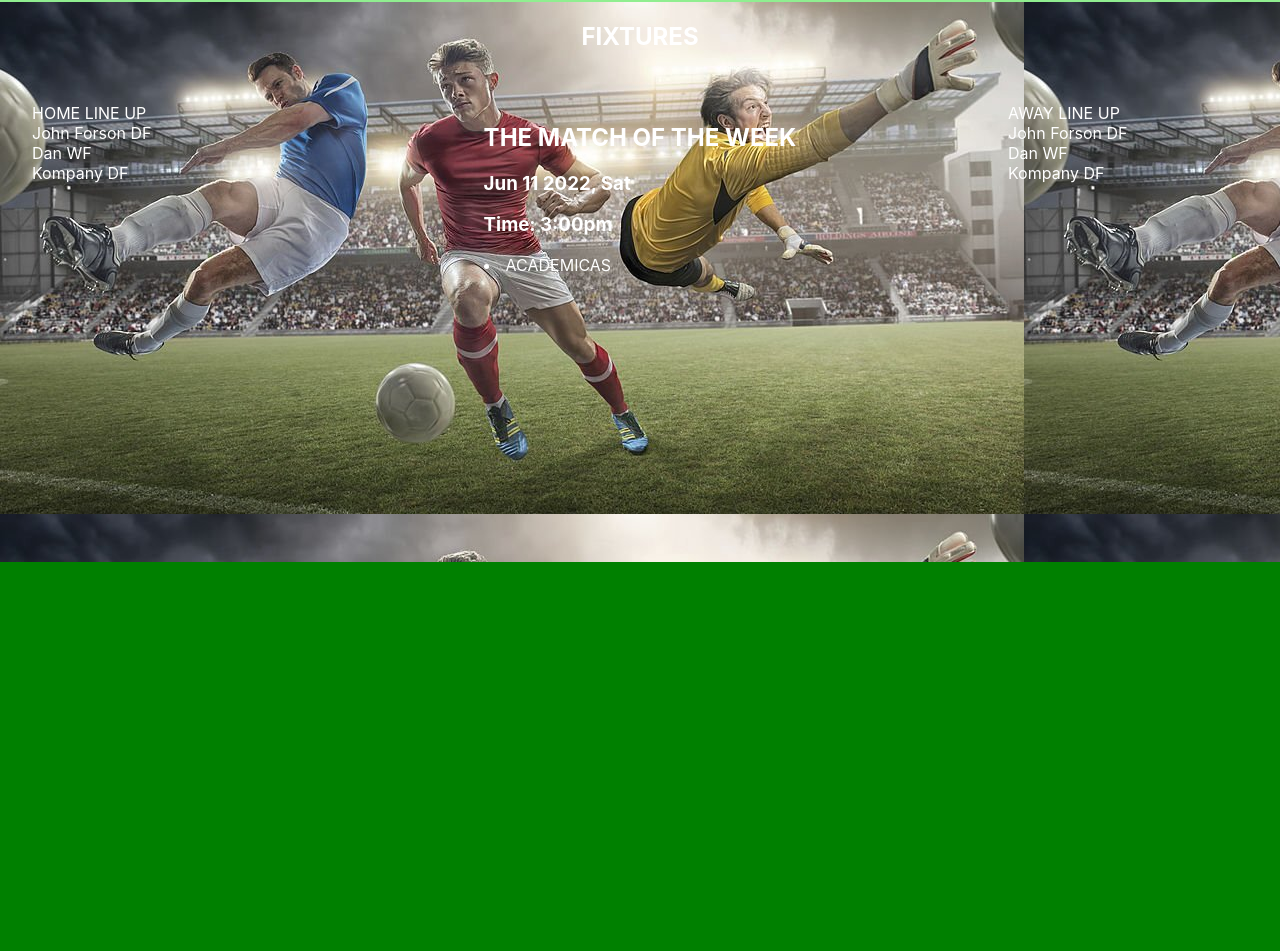
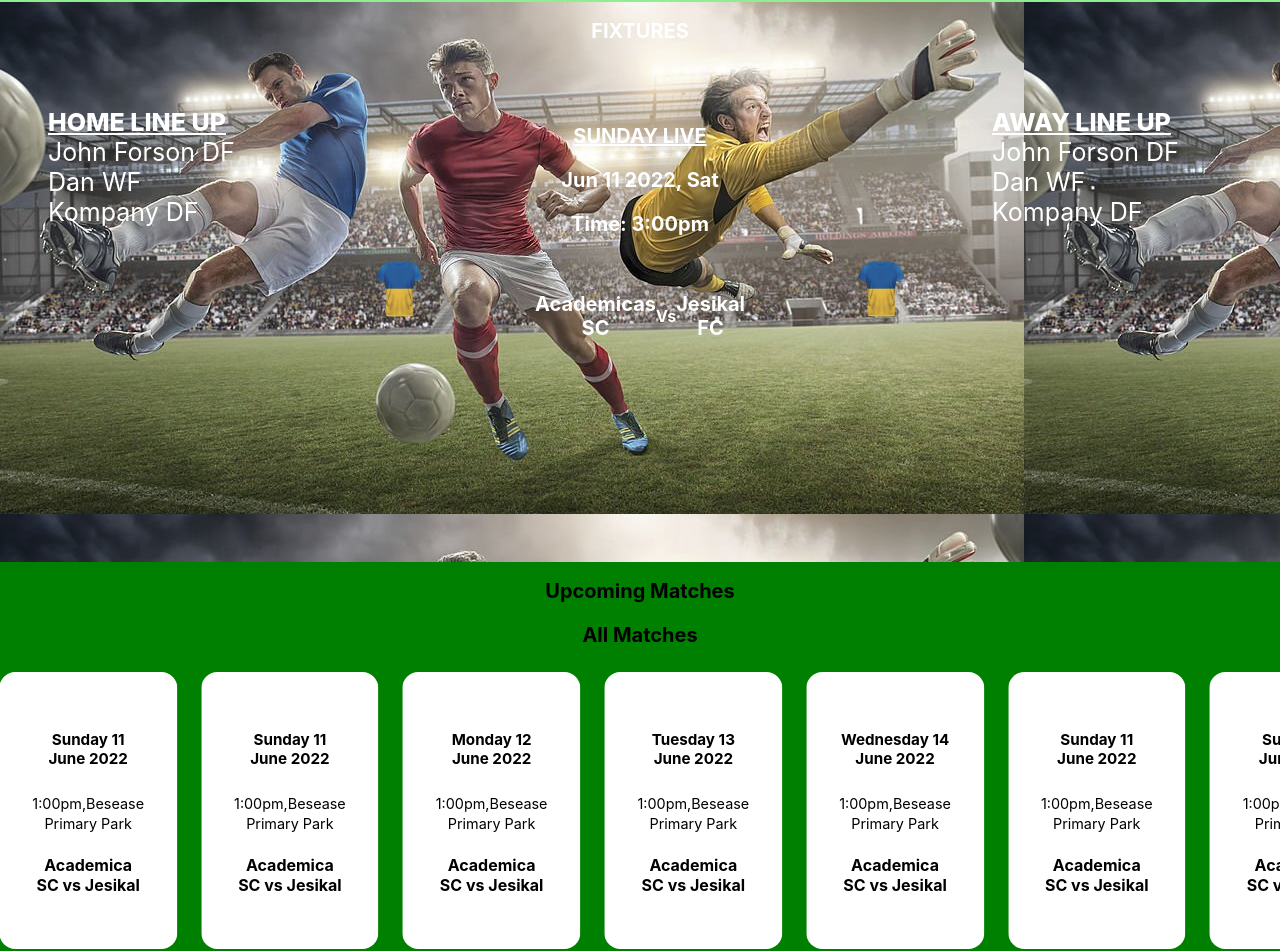
Before and after one commit to Theophilus-Kinggrans-Arthur/Asc-team, a React (Create React App) app: page / in a window 1280 px wide. Shown: the part 1397-2348 px from the top of the page. Before the commit the page ends 1959 px from the top, so only its background shows below. Built offline with nearby package versions, Linux system fonts and the light colour scheme.

Commit message:
added-upcoming-matches

```diff
--- a/src/App.js
+++ b/src/App.js
@@ -4,6 +4,7 @@ import Features from './components/Features/Features';
 import Header from './components/Header/Header';
 import Matches from './components/MatchUpdate/Matches';
 import Navbar from './components/Navbar/Navbar';
+import Upcoming from './components/UpcominFitures/Upcoming';
 
 function App() {
   return (
@@ -12,6 +13,7 @@ function App() {
      <Header />
      <Features />
      <Matches/>
+     <Upcoming />
     </main>
   );
 }
--- a/src/components/MatchUpdate/Matches.jsx
+++ b/src/components/MatchUpdate/Matches.jsx
@@ -1,6 +1,7 @@
 import React from 'react'
 import {Card, ListGroup, ListGroupItem} from "react-bootstrap";
-import { Box } from '@material-ui/core';
+import jersey from "../../assests/jersey.png"
+import jersey2 from "../../assests/jersey2.png"
 import "./matches.css"
 
 const Matches = () => {
@@ -12,7 +13,7 @@ const Matches = () => {
      <div className='match-container'>
      <div className="container-left">
        <Card style={{ width: '15rem' , height: "20rem" }}>
-  <Card.Body>
+  <Card.Body className="card-title">
     <Card.Title>HOME LINE UP</Card.Title>
   </Card.Body>
   <ListGroup className="list-group-flush">
@@ -23,13 +24,21 @@ const Matches = () => {
 </Card>
      </div>
      <div className="container-center">
-       <h2>THE MATCH OF THE WEEK</h2>
+       <h2>SUNDAY   LIVE</h2>
        <h3>Jun 11 2022, Sat</h3>
        <h3> Time: 3:00pm</h3>
-       <div>
-         <Box>
-           <li>ACADEMICAS</li>
-         </Box>
+       <div className="container-box">
+           <div className='img-left'>
+           <img src={jersey} alt="academicas"/>
+           </div>
+          <h3>Academicas SC</h3>
+           <br/>
+           <h4>Vs</h4>
+           <br/>
+          <h3>Jesikal FC</h3>
+          <div className='img-right'>
+          <img src={jersey2} alt="jesikal" />
+          </div>
        </div>
      </div>
      <div className="container-right">
--- a/src/components/MatchUpdate/matches.css
+++ b/src/components/MatchUpdate/matches.css
@@ -19,5 +19,51 @@
 .match-container{
     display: flex;
     justify-content: space-between;
-    margin: 2rem;
+    margin: 3rem;
 }
+
+.container-left{
+    display: flex;
+    font-size: 25px;
+}
+
+.card-title{
+    text-decoration: underline;
+    font-weight: 800;
+}
+
+.container-center{
+    justify-content: space-between;
+    justify-items: center;
+    text-align: center;
+    align-items: center;
+}
+
+.container-center h2{
+   text-decoration: underline;
+}
+.container-box{
+    justify-content: space-evenly;
+    align-items: center;
+    display: flex;
+    margin: 20px;
+}
+
+.container-box img{
+    width: 80%;
+}
+
+.img-left{
+    justify-items: left;
+    display: flex;
+}
+
+.img-right{
+    justify-content: right;
+    display: flex;
+}
+
+.container-right{
+    display: flex;
+    font-size: 25px;
+}
--- /dev/null
+++ b/src/components/UpcominFitures/Upcoming.jsx
@@ -0,0 +1,56 @@
+import Carousel  from 'react-material-ui-carousel'
+import React from 'react'
+import "./upcoming.css"
+
+const Upcoming = () => {
+  return (
+    <section id='upcoming'>
+      <h2>Upcoming Matches</h2>
+      <h3>All Matches</h3>
+
+        <div className="about__content">
+          <Carousel  className='card-container' animation='slider'>
+          <div className="about__cards">
+            <article className="about__card">
+              <h5>Sunday 11 June 2022</h5>
+              <small>1:00pm,Besease Primary Park</small>
+              <h4>Academica SC    vs   Jesikal</h4>
+            </article>
+            <article className="about__card">
+              <h5>Sunday 11 June 2022</h5>
+              <small>1:00pm,Besease Primary Park</small>
+              <h4>Academica SC    vs   Jesikal</h4>
+            </article>
+            <article className="about__card">
+              <h5>Monday 12 June 2022</h5>
+              <small>1:00pm,Besease Primary Park</small>
+              <h4>Academica SC    vs   Jesikal</h4>
+            </article>
+            <article className="about__card">
+              <h5>Tuesday 13 June 2022</h5>
+              <small>1:00pm,Besease Primary Park</small>
+              <h4>Academica SC    vs   Jesikal</h4>
+            </article>
+            <article className="about__card">
+              <h5>Wednesday 14 June 2022</h5>
+              <small>1:00pm,Besease Primary Park</small>
+              <h4>Academica SC    vs   Jesikal</h4>
+            </article>
+            <article className="about__card">
+              <h5>Sunday 11 June 2022</h5>
+              <small>1:00pm,Besease Primary Park</small>
+              <h4>Academica SC    vs   Jesikal</h4>
+            </article>
+            <article className="about__card">
+              <h5>Sunday 11 June 2022</h5>
+              <small>1:00pm,Besease Primary Park</small>
+              <h4>Academica SC    vs   Jesikal</h4>
+            </article>
+          </div>
+          </Carousel>
+        </div>
+    </section>
+  )
+}
+
+export default Upcoming
--- /dev/null
+++ b/src/components/UpcominFitures/upcoming.css
@@ -0,0 +1,67 @@
+#upcoming{
+    background-color: green;
+}
+
+
+
+.about__cards {
+  display: grid;
+  flex-direction: row;
+  grid-template-columns: repeat(3, 1fr);
+  gap: 1.5rem;
+  justify-content: center;
+  margin: 5px;
+  display: flex;
+  animation: continous 10s linear infinite alternate-reverse ;
+}
+
+@keyframes continous {
+   0%{
+     transform: translateX(25%);
+   }
+   100%{
+     transform: translateX(-25%);
+   }
+}
+
+h2{
+  font-size: 20px;
+  justify-content: center;
+  align-items: center;
+  text-align: center;
+  font-weight: 700;
+}
+
+h3{
+    font-size: 20px;
+  justify-content: center;
+  align-items: center;
+  text-align: center;
+  font-weight: 700;
+}
+
+.about__card {
+  background: white;
+  border: 1px solid transparent;
+  border-radius: 1rem;
+  padding: 2rem;
+  width: 40vw;
+  text-align: center;
+  transition:all 1s;
+}
+
+.about__card:hover {
+  background: transparent;
+  border-color: white;
+  cursor: pointer;
+}
+
+
+.about__card h5 {
+  font-size: 0.95rem;
+}
+
+.about__card small {
+  font-size: 0.9rem;
+  color: var(--color-light);
+}
```
Also changed, not shown: src/assests/jersey.png (added), src/assests/jersey2.png (added).
